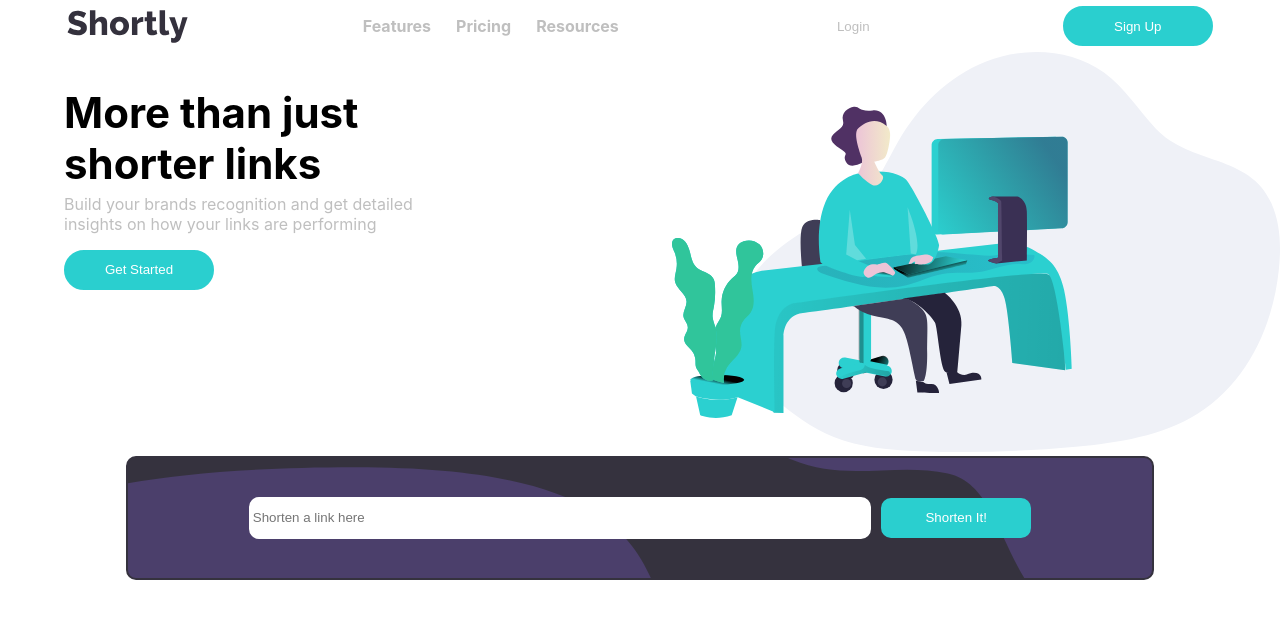
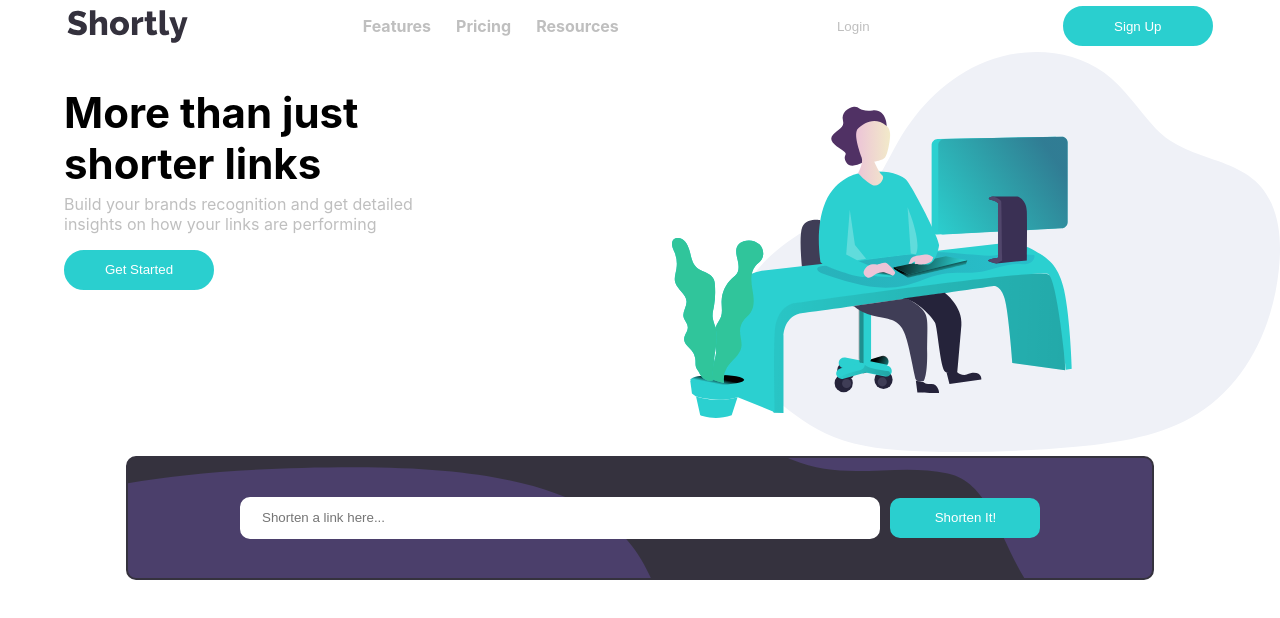
Before and after one commit to steven-mpawulo/url-shortening-page, a React (Create React App) app: page / in a window 1280 px wide. Shown: the top 618 px of the page. Built offline with nearby package versions, Linux system fonts and the light colour scheme.

Commit message:
adds left padding to input

```diff
--- a/src/components/main/Main.js
+++ b/src/components/main/Main.js
@@ -18,7 +18,7 @@ const Main = () => {
         </section>
         <section className='second-section'>
             <div className="wrapper">
-                <input type="text" placeholder='Shorten a link here' />
+                <input type="text" placeholder='Shorten a link here...' />
                 <Button buttonText={"Shorten It!"} border={"2px solid hsl(180, 66%, 49%)"} backgroundColor={"hsl(180, 66%, 49%)"} color={"white"} borderRadius={"10px"}/>
             </div>
         </section>
--- a/src/components/main/main.css
+++ b/src/components/main/main.css
@@ -55,4 +55,5 @@ input {
     margin-right: 10px;
     border: 2px solid white;
     border-radius: 10px;
+    padding-left: 2%;
 }
```
